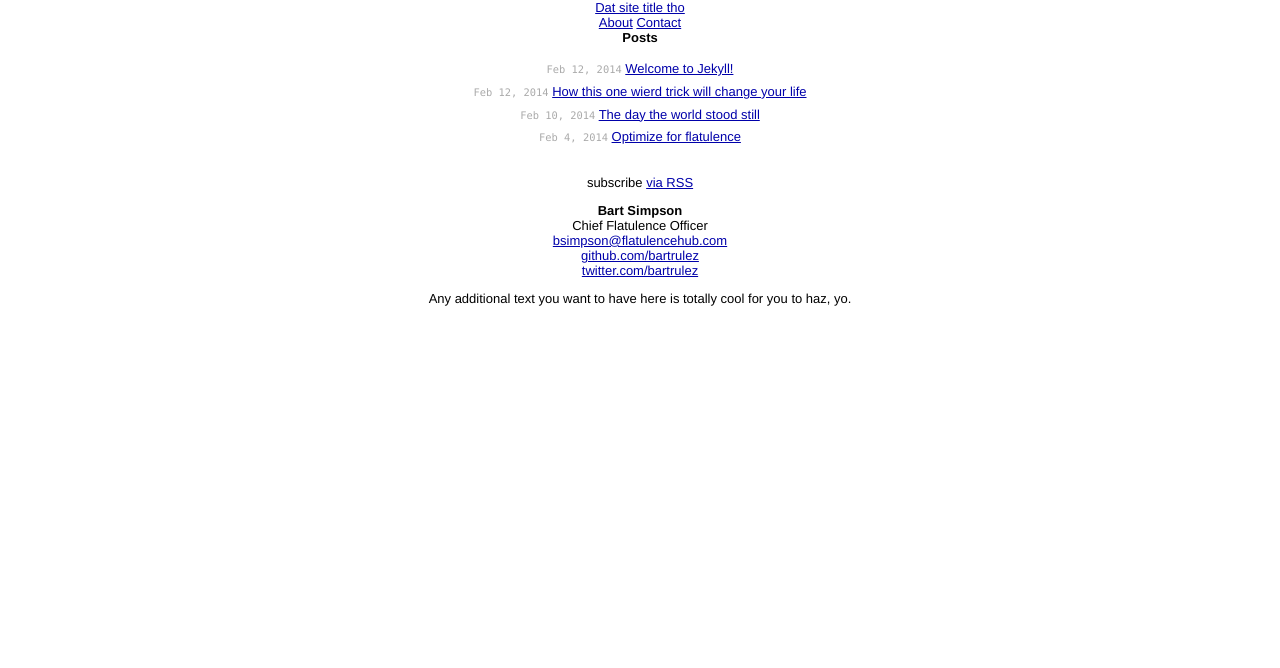
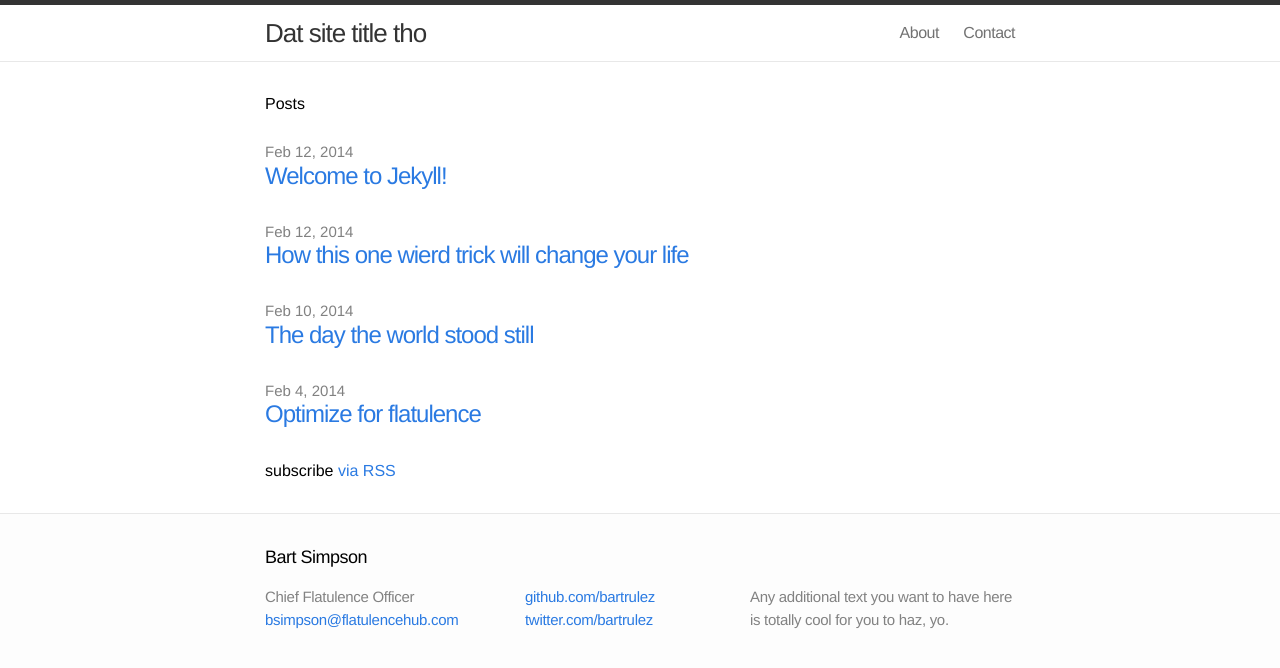
Before and after one commit to jglovier/jekyll-new, a Jekyll site: the page built from index.html, in a window 1280 px wide. Shown: the top 668 px of the page. Built offline with Jekyll 4.4.1, drawn with Linux system fonts in a browser that asks for light colours; Markdown is read by kramdown in place of the engine named in the settings.

Commit message:
style work

```diff
--- a/css/main.css
+++ b/css/main.css
@@ -1,10 +1,6 @@
-/*****************************************************************************/
-/*
-/* Common
-/*
-/*****************************************************************************/
+/* Base */
+/* ----------------------------------------------------------*/
 
-/* Global Reset */
 * {
   margin: 0;
   padding: 0;
@@ -14,118 +10,129 @@ html, body { height: 100%; }
 
 body {
   background-color: #FFF;
-  font: 13.34px Helvetica, Arial, sans-serif;
-  font-size: small;
-  text-align: center;
+  font-family: Helvetica, Arial, sans-serif;
+  font-size: 16px;
+  line-height: 1.5;
+  font-weight: 300;
+  background-color: #fdfdfd;
 }
 
-h1, h2, h3, h4, h5, h6 {
-  font-size: 100%; }
+h1, h2, h3, h4, h5, h6 { font-size: 100%; font-weight: 400; }
 
-h1 { margin-bottom: 1em; }
-p { margin: 1em 0; }
+a         { color: #2a7ae2; text-decoration: none; }
+a:hover   { color: #000; text-decoration: underline; }
+a:visited { color: #205caa; }
 
-a         { color: #00a; }
-a:hover   { color: #000; }
-a:visited { color: #a0a; }
+/* Utility */
 
-/*****************************************************************************/
-/*
-/* Home
-/*
-/*****************************************************************************/
-.posts {
-  list-style-type: none;
-  margin-bottom: 2em;
+.wrap:before,
+.wrap:after { content:""; display:table; }
+.wrap:after { clear: both; }
+.wrap {
+  max-width: 750px;
+  padding: 0 30px;
+  margin: 0 auto;
+  zoom: 1;
 }
 
-.posts li {
-  line-height: 1.75em;
+
+/* Layout Styles */
+/* ----------------------------------------------------------*/
+
+/* Site header */
+
+.site-header {
+  border-top: 5px solid #333;
+  border-bottom: 1px solid #e8e8e8;
+  min-height: 56px;
+  background-color: white;
 }
 
-.posts span {
-  color: #aaa;
-  font-family: Monaco, "Courier New", monospace;
-  font-size: 80%;
+.site-title,
+.site-title:hover,
+.site-title:visited {
+  display: block;
+  color: #333;
+  font-size: 26px;
+  letter-spacing: -1px;
+  float: left;
+  line-height: 56px;
 }
 
-/*****************************************************************************/
-/*
-/* Site
-/*
-/*****************************************************************************/
-
-.site {
-  font-size: 115%;
-  text-align: justify;
-  width: 42em;
-  margin: 3em auto 2em;
-  line-height: 1.5em;
+.site-nav {
+  float: right;
+  line-height: 56px;
 }
 
-.header a {
-  font-weight: bold;
-  text-decoration: none;
+.site-nav > a {
+  margin-left: 20px;
+  color: #727272;
+  letter-spacing: -.5px;
 }
 
-.title {
-  display: inline-block;
-  margin-bottom: 2em;
+/* Site footer */
+
+.site-footer {
+  border-top: 1px solid #e8e8e8;
+  padding: 30px 0;
 }
 
-.title a {
-  color: #a00;
+.footer-heading {
+  font-size: 18px;
+  font-weight: 300;
+  letter-spacing: -.5px;
+  margin-bottom: 15px;
 }
 
-.title a:hover {
-  color: #000;
+.site-footer .column { float: left; margin-bottom: 15px; }
+
+.footer-col-1 { width: 250px; margin-right: 10px }
+.footer-col-2 { width: 215px; margin-right: 10px }
+.footer-col-3 { width: 265px; }
+
+.site-footer ul { list-style: none; }
+
+.site-footer li,
+.site-footer p {
+  font-size: 15px;
+  letter-spacing: -.3px;
+  color: #828282;
 }
 
-.header a.extra {
-  color: #aaa;
-  margin-left: 1em;
+
+/* Page Content styles */
+/* ----------------------------------------------------------*/
+
+.page-content {
+  padding: 30px 0;
+  background-color: #fff;
 }
 
-.header a.extra:hover {
-  color: #000;
+
+/* Home styles */
+/* ----------------------------------------------------------*/
+
+.home h1 { margin-bottom: 25px; }
+
+.posts { list-style-type: none; }
+
+.posts li { margin-bottom: 30px; }
+
+.posts .post-link {
+  font-size: 24px;
+  letter-spacing: -1px;
+  line-height: 1;
 }
 
-.meta {
-  color: #aaa;
+.posts .post-date {
+  display: block;
+  font-size: 15px;
+  color: #818181;
 }
 
-.footer {
-  font-size: 80%;
-  color: #666;
-  border-top: 4px solid #eee;
-  margin-top: 2em;
-  overflow: hidden;
-}
 
-.footer .contact {
-  float: left;
-  margin-right: 3em;
-}
-
-.footer .contact a {
-  color: #8085C1;
-}
-
-.footer .rss {
-  margin-top: 1.1em;
-  margin-right: -.2em;
-  float: right;
-}
-
-.footer .rss img {
-  border: 0;
-}
-
-/*****************************************************************************/
-/*
-/* Posts
-/*
-/*****************************************************************************/
+/* Post styles */
+/* ----------------------------------------------------------*/
 
 /* standard */
 .post pre {
```
